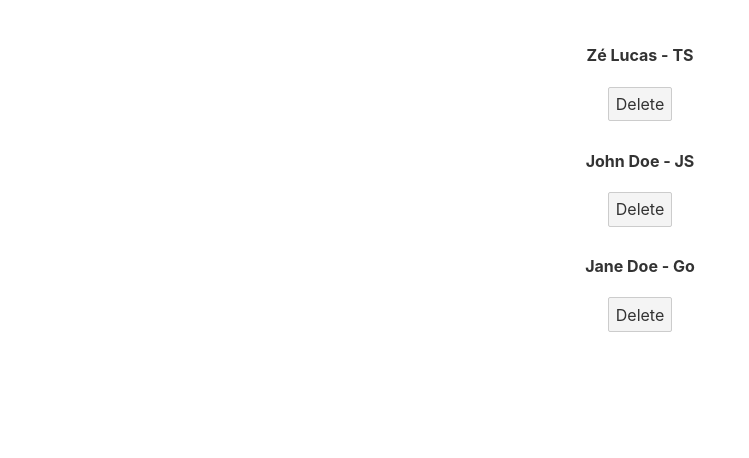
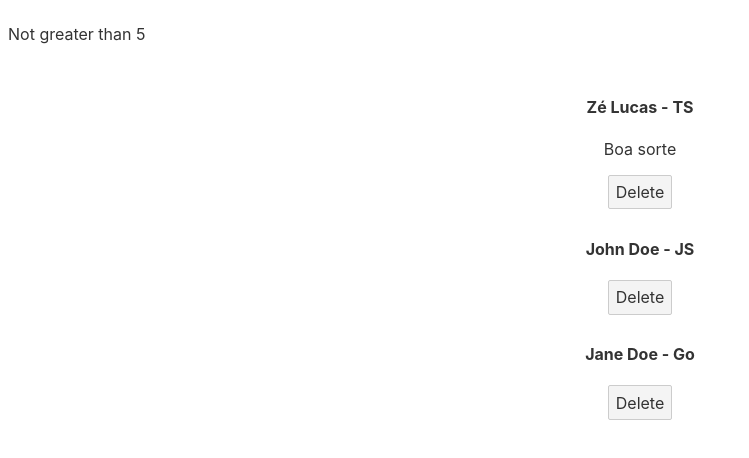
Before and after one commit to joselucassr/SvelteCrashCourseNetNinja, a Svelte app: page / in a window 1280 px wide. Shown: the top 458 px of the page, without its empty margins (0-749 px from the left). Built offline with nearby package versions, Linux system fonts and the light colour scheme.

Commit message:
Intro to conditions.

```diff
--- a/src/App.svelte
+++ b/src/App.svelte
@@ -8,12 +8,25 @@
   const removePerson = (id: number): void => {
     people = people.filter((person) => person.id !== id);
   };
+
+  let num = 5;
 </script>
+
+{#if num > 20}
+  <p>Number is greater than 20</p>
+{:else if num > 5}
+  <p>Number is greater than 5</p>
+{:else}
+  <p>Not greater than 5</p>
+{/if}
 
 <main>
   {#each people as person (person.id)}
     <div>
       <h4>{person.name} - {person.stack}</h4>
+      {#if person.stack === 'TS'}
+        <p>Boa sorte</p>
+      {/if}
       <button on:click={() => removePerson(person.id)}>Delete</button>
     </div>
   {:else}
```
